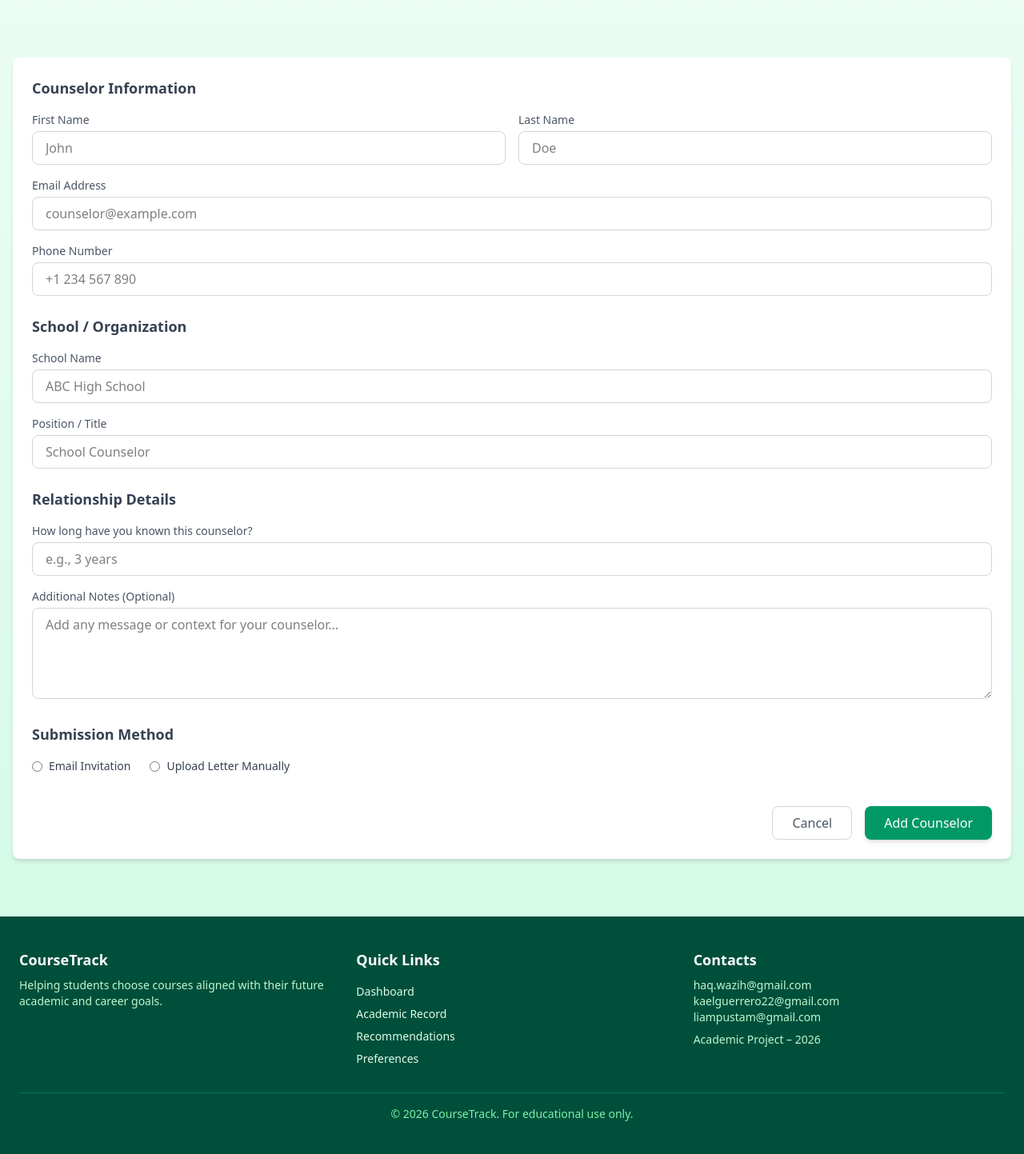
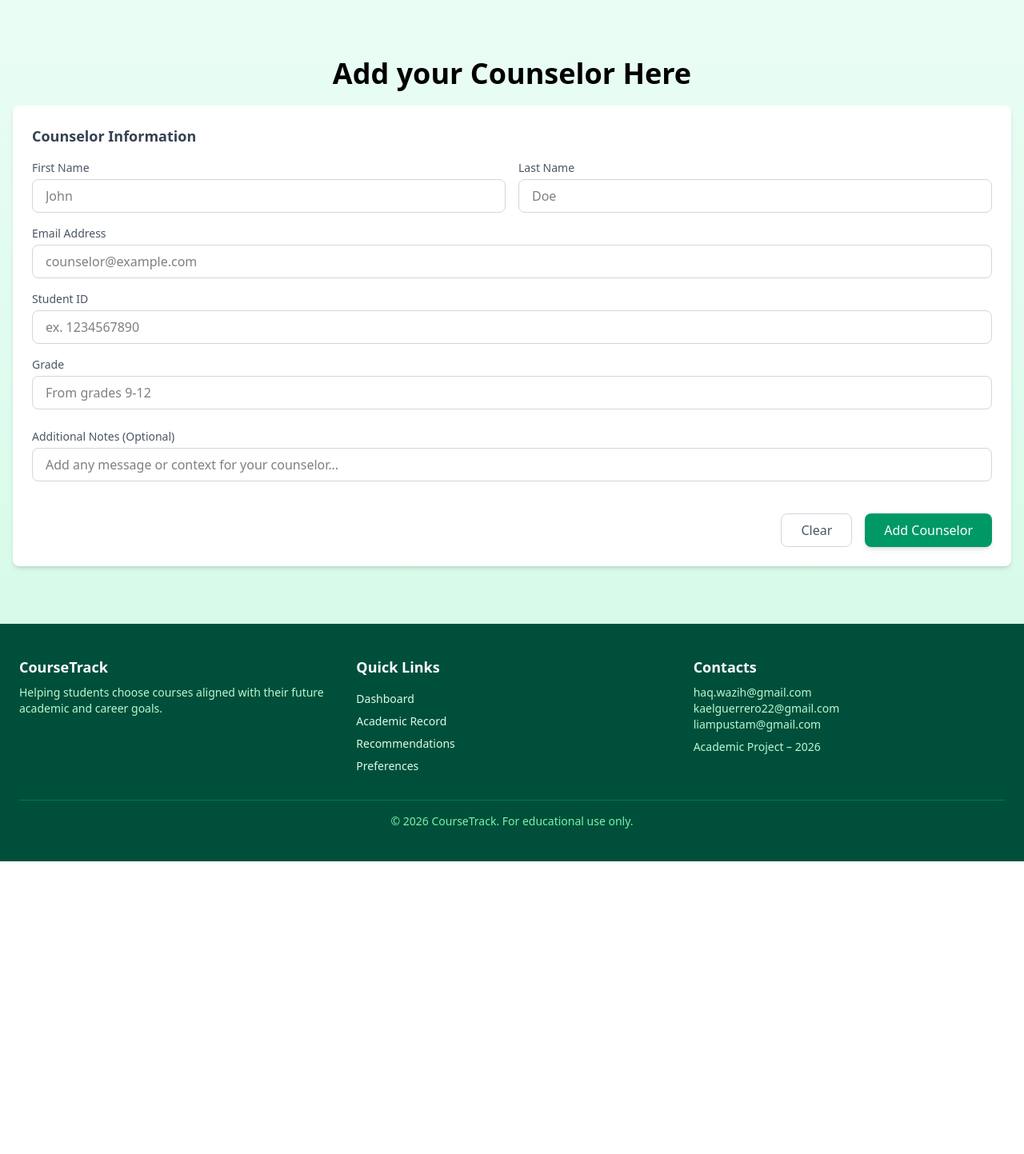
Before and after one commit to Brooklyn-STEAM/10047-Upgrading-Students-Schedules-Through-Goals-Aware-Suggestions, a Flask app: page /student/recommendation/addcounselor in a window 1280 px wide. Shown: the part 64-1507 px from the top of the page at 80% size. After the commit the page ends 1141 px from the top, so only its background shows below. Run offline with Flask 3, Linux system fonts and the light colour scheme.

Commit message:
student recommendation form freshly done (#23)

```diff
--- a/main.py
+++ b/main.py
@@ -195,6 +195,29 @@ def recommendations():
 def add_counselor():
     return render_template("addcounselor.html.jinja")
 
+@app.route("/student/recommendation/addcounselor/processing", methods=['POST'])
+@login_required
+def add_counselor_form():
+    FirstName = request.form["firstname"]
+    LastName = request.form["lastname"]
+    Email = request.form["emailaddress"]
+    Grade = request.form["grade"]
+    Comments = request.form["comments"]
+
+    connection = connect_db()
+    cursor = connection.cursor()
+
+    cursor.execute("""
+        INSERT INTO `Recommendation`
+        (`FirstName`, `LastName`, `Email`, `Grade`, `Comments`, `UserID`)
+        VALUES (%s, %s, %s, %s, %s, %s)
+    """, (FirstName, LastName, Email, Grade, Comments, current_user.id))
+
+    connection.commit()
+    connection.close()
+
+    return redirect("/student/dashboard")
+
 #dashboard for counselors.
 @app.route("/counselor/dashboard")
 @login_required
--- a/templates/addcounselor.html.jinja
+++ b/templates/addcounselor.html.jinja
@@ -8,7 +8,10 @@
     <body class="bg-gradient-to-b from-emerald-50 to-emerald-100 min-h-screen flex flex-col">
     {% include "components/navbar.html.jinja" %}
     <main class="container mx-auto my-10 px-4 py-8 flex-grow">
-    <form class="space-y-6 bg-white p-6 rounded-lg shadow-md">
+
+    <h1 class="text-center font-semibold text-4xl mb-5">Add your Counselor Here</h1>
+
+    <form method="post" class="space-y-6 bg-white p-6 rounded-lg shadow-md" action="/student/recommendation/addcounselor/processing">
 
       <!-- Counselor Information -->
       <div>
@@ -19,7 +22,7 @@
             <label class="block text-sm font-medium text-gray-600 mb-1">
               First Name
             </label>
-            <input type="text" placeholder="John"
+            <input name="firstname" type="text" placeholder="John" required
               class="w-full border border-gray-300 rounded-lg px-4 py-2 focus:ring-2 focus:ring-blue-500 focus:outline-none">
           </div>
 
@@ -27,7 +30,7 @@
             <label class="block text-sm font-medium text-gray-600 mb-1">
               Last Name
             </label>
-            <input type="text" placeholder="Doe"
+            <input name="lastname" type="text" placeholder="Doe" required
               class="w-full border border-gray-300 rounded-lg px-4 py-2 focus:ring-2 focus:ring-blue-500 focus:outline-none">
           </div>
 
@@ -35,78 +38,34 @@
             <label class="block text-sm font-medium text-gray-600 mb-1">
               Email Address
             </label>
-            <input type="email" placeholder="counselor@example.com"
+            <input name="emailaddress" type="email" placeholder="counselor@example.com" required
               class="w-full border border-gray-300 rounded-lg px-4 py-2 focus:ring-2 focus:ring-blue-500 focus:outline-none">
           </div>
 
           <div class="md:col-span-2">
             <label class="block text-sm font-medium text-gray-600 mb-1">
-              Phone Number
+              Student ID
             </label>
-            <input type="tel" placeholder="+1 234 567 890"
+            <input name="studentid" type="tel" placeholder="ex. 1234567890" required
+              class="w-full border border-gray-300 rounded-lg px-4 py-2 focus:ring-2 focus:ring-blue-500 focus:outline-none">
+          </div>
+
+          <div class="md:col-span-2">
+            <label class="block text-sm font-medium text-gray-600 mb-1">
+              Grade
+            </label>
+            <input name="grade" type="number" min="9" max="12" placeholder="From grades 9-12" required
               class="w-full border border-gray-300 rounded-lg px-4 py-2 focus:ring-2 focus:ring-blue-500 focus:outline-none">
           </div>
 
         </div>
       </div>
-
-      <!-- School Information -->
-      <div>
-        <h3 class="text-lg font-semibold text-gray-700 mb-4">School / Organization</h3>
-        <div class="space-y-4">
-          <div>
-            <label class="block text-sm font-medium text-gray-600 mb-1">
-              School Name
-            </label>
-            <input type="text" placeholder="ABC High School"
-              class="w-full border border-gray-300 rounded-lg px-4 py-2 focus:ring-2 focus:ring-blue-500 focus:outline-none">
-          </div>
-
-          <div>
-            <label class="block text-sm font-medium text-gray-600 mb-1">
-              Position / Title
-            </label>
-            <input type="text" placeholder="School Counselor"
-              class="w-full border border-gray-300 rounded-lg px-4 py-2 focus:ring-2 focus:ring-blue-500 focus:outline-none">
-          </div>
-        </div>
-      </div>
-
-      <!-- Relationship Details -->
-      <div>
-        <h3 class="text-lg font-semibold text-gray-700 mb-4">Relationship Details</h3>
-
-        <div>
-          <label class="block text-sm font-medium text-gray-600 mb-1">
-            How long have you known this counselor?
-          </label>
-          <input type="text" placeholder="e.g., 3 years"
-            class="w-full border border-gray-300 rounded-lg px-4 py-2 focus:ring-2 focus:ring-blue-500 focus:outline-none">
-        </div>
-
         <div class="mt-4">
           <label class="block text-sm font-medium text-gray-600 mb-1">
             Additional Notes (Optional)
           </label>
-          <textarea rows="4" placeholder="Add any message or context for your counselor..."
-            class="w-full border border-gray-300 rounded-lg px-4 py-2 focus:ring-2 focus:ring-blue-500 focus:outline-none"></textarea>
-        </div>
-      </div>
-
-      <!-- Submission Method -->
-      <div>
-        <h3 class="text-lg font-semibold text-gray-700 mb-4">Submission Method</h3>
-
-        <div class="flex items-center gap-6">
-          <label class="flex items-center gap-2">
-            <input type="radio" name="submission" class="text-blue-600 focus:ring-blue-500">
-            <span class="text-sm text-gray-700">Email Invitation</span>
-          </label>
-
-          <label class="flex items-center gap-2">
-            <input type="radio" name="submission" class="text-blue-600 focus:ring-blue-500">
-            <span class="text-sm text-gray-700">Upload Letter Manually</span>
-          </label>
+          <input name="comments" rows="4" placeholder="Add any message or context for your counselor..."
+            class="w-full border border-gray-300 rounded-lg px-4 py-2 focus:ring-2 focus:ring-blue-500 focus:outline-none">
         </div>
       </div>
 
@@ -114,7 +73,7 @@
       <div class="flex justify-end gap-4 pt-4">
         <button type="reset"
           class="px-6 py-2 rounded-lg border border-gray-300 text-gray-600 hover:bg-gray-100 transition">
-          Cancel
+          Clear
         </button>
 
         <button type="submit"
--- a/templates/recommendation.html.jinja
+++ b/templates/recommendation.html.jinja
@@ -15,7 +15,7 @@
         <!-- Counselor Recommendation -->
         <div class="bg-white max-w-4xl shadow-md rounded-lg p-6">
           <h2 class="text-2xl font-semibold mb-4">Counselor Recommendation</h2>
-          <p class="text-gray-600">Schedule a session with our expert counselor, <span class="font-bold text-emerald-500">Dr. Jane Doe</span>, to get personalized advice on achieving your academic goals.</p>
+          <p class="text-gray-600">It looks like you have you have no counselor that can recommend you a course! You will need to add a counselor in order to see recommended courses.</p>
           <div class="flex justify-center mt-4">
           <a href="/student/recommendation/addcounselor" class="mt-4 inline-block px-6 py-2 text-white bg-emerald-500 rounded hover:bg-emerald-600">Add Counselor</a>
           </div>
```
